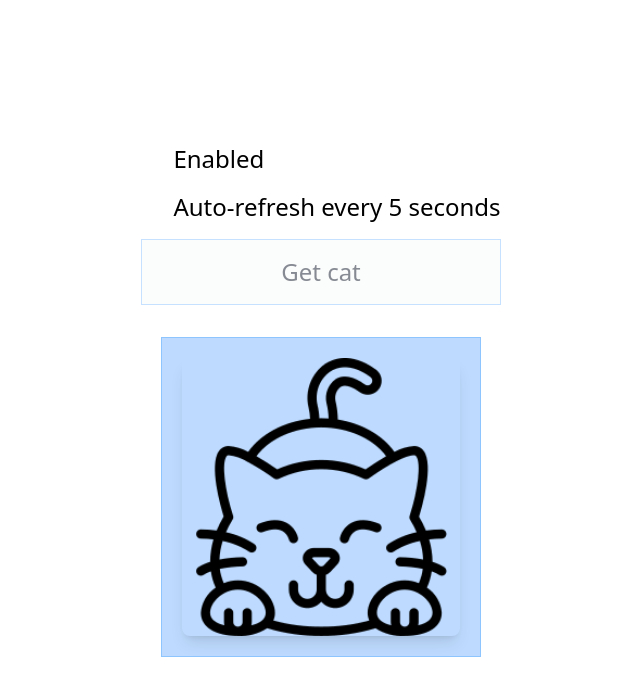
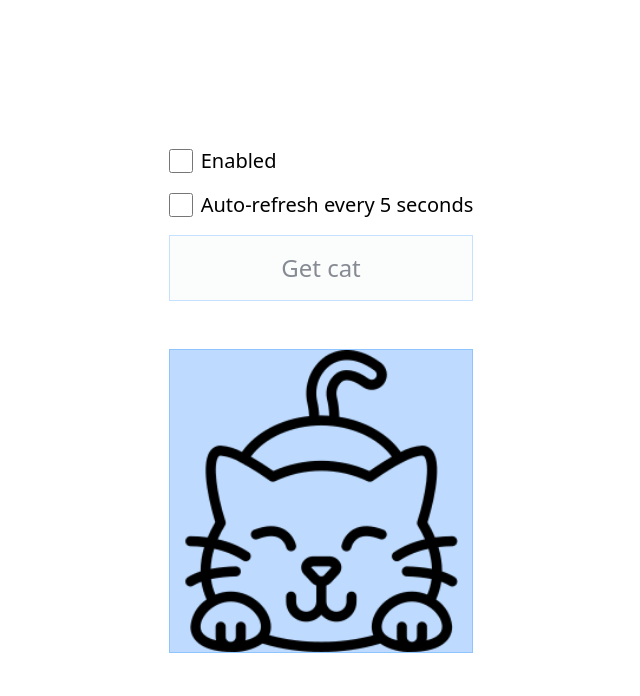
Before and after one commit to AlekseyKopasov/cat-api, a React (Vite) app: page / in a window 1280 px wide. Shown: the top 696 px of the page, without its empty margins (319-959 px from the left). Built offline with nearby package versions, Linux system fonts and the light colour scheme.

Commit message:
рефакторит поведение чекбоксов

```diff
--- a/src/App.tsx
+++ b/src/App.tsx
@@ -2,7 +2,7 @@ import { Form } from './components/Form/Form'
 
 function App() {
   return (
-    <div className='flex flex-col gap-12 items-center justify-center min-h-screen'>
+    <div className='flex flex-col gap-12 items-center justify-center max-w-[320px] min-h-screen m-auto'>
       <Form />
     </div>
   )
--- a/src/components/Form/Form.tsx
+++ b/src/components/Form/Form.tsx
@@ -8,6 +8,7 @@ export const Form = () => {
   const [isLoading, setIsLoading] = useState(false)
   const [isAutoLoading, setIsAutoLoading] = useState(false)
   const [isDisabled, setIsDisabled] = useState(true)
+  const [isEnabledChecked, setIsEnabledChecked] = useState(false)
   const [error, setError] = useState<string | null>(null)
 
   useEffect(() => {
@@ -15,16 +16,21 @@ export const Form = () => {
 
     if (isAutoLoading) {
       setIsDisabled(true)
+      setIsEnabledChecked(false)
       intervalId = window.setInterval(() => {
         fetchRandomCat()
       }, 5000)
+    } else {
+      setIsDisabled(!isEnabledChecked)
     }
 
     return () => {
       clearInterval(intervalId)
-      setIsDisabled(false)
+      // if (!isAutoLoading) {
+      //   setIsDisabled(!isEnabledChecked)
+      // }
     }
-  }, [isAutoLoading])
+  }, [isAutoLoading, isEnabledChecked])
 
   const fetchRandomCat = async (evt?: FormEvent) => {
     evt?.preventDefault()
@@ -36,44 +42,71 @@ export const Form = () => {
       const response = await fetch('https://api.thecatapi.com/v1/images/search')
 
       if (!response.ok) {
-        throw new Error('Failed to fetch image');
+        throw new Error('Failed to fetch image')
       }
 
       const data = await response.json()
-
       setCatImageUrl(data[0].url || 'placeholder.png')
     } catch (err) {
-      setError(err instanceof Error ? err.message : 'Unknown error...');
-      setCatImageUrl('placeholder.png');
+      setError(err instanceof Error ? err.message : 'Unknown error...')
+      setCatImageUrl('placeholder.png')
     } finally {
       setIsLoading(false)
     }
   }
 
-  const unlockLoad = () => {
-    setIsDisabled(prev => !prev)
+  const handleEnableCheckbox = (evt: ChangeEvent<HTMLInputElement>) => {
+    const checked = evt.target.checked
+    setIsEnabledChecked(checked)
+    // setIsDisabled(!checked)
+
+    // Если включаем автозагрузку, снимаем отметку с чекбокса Enabled
+    // if (isAutoLoading) {
+    //   setIsEnabledChecked(false)
+    //   setIsDisabled(true)
+    // }
   }
 
   const autoRefresh = (evt: ChangeEvent<HTMLInputElement>) => {
-    setIsAutoLoading(evt.target.checked)
+    const checked = evt.target.checked
+    setIsAutoLoading(checked)
+
+    // При включении автозагрузки снимаем отметку с чекбокса Enabled
+    if (checked) {
+      setIsEnabledChecked(false)
+      setIsDisabled(true)
+    } else {
+      setIsDisabled(!isEnabledChecked)
+    }
   }
 
   return (
     <form className='flex flex-col gap-4' onSubmit={fetchRandomCat}>
-      <Input title="Enabled" type="checkbox" onClick={unlockLoad} />
-      <Input title="Auto-refresh every 5 seconds" type="checkbox" onChange={autoRefresh} />
-      <Button disabled={isDisabled} text={isLoading ? 'Loading...' : 'Get cat'} type="submit" />
+      <Input
+        title="Enabled"
+        type="checkbox"
+        checked={isEnabledChecked}
+        onChange={handleEnableCheckbox}
+      />
+      <Input
+        title="Auto-refresh every 5 seconds"
+        type="checkbox"
+        checked={isAutoLoading}
+        onChange={autoRefresh}
+      />
+      <Button
+        disabled={isDisabled || isLoading}
+        text={isLoading ? 'Loading...' : 'Get cat'}
+        type="submit"
+      />
 
       {error && <p className="text-red-500">{error}</p>}
 
-      <div className="mt-4">
-        <Image
-          url={catImageUrl}
-          alt="Random cat"
-          className="max-w-full h-auto rounded-lg shadow-lg"
-        />
-      </div>
-
+      <Image
+        url={catImageUrl}
+        alt="Random cat"
+        className="mt-8"
+      />
     </form>
   )
 }
--- a/src/components/Form/Input.tsx
+++ b/src/components/Form/Input.tsx
@@ -8,8 +8,8 @@ export const Input = (props: InputProps) => {
   const { title, ...otherProps } = props
 
   return (
-    <label className='flex gap-2 items-baseline text-2xl font-sans cursor-pointer'>
-      <input className={`w-6 h-6 ${otherProps.className || ''}`} />
+    <label className='flex gap-2 items-center text-xl font-sans cursor-pointer'>
+      <input className="w-6 h-6 border border-blue-300" {...otherProps} />
       <span>{title}</span>
     </label>
   )
--- a/src/components/Image.tsx
+++ b/src/components/Image.tsx
@@ -14,13 +14,13 @@ export const Image = ({
   height = 256
 }: ImageProps) => {
   return (
-    <div className="max-w-xs p-5 mx-auto border border-blue-300 bg-blue-200">
+    <div className={`w-full h-full max-w-[320px] max-h-[320px] aspect-square mx-auto border border-blue-300 bg-blue-200 ${className}`}>
       <img
         src={url}
         alt={alt}
         width={width}
         height={height}
-        className={`object-cover w-full h-full ${className}`}
+        className="object-cover max-w-[320px] max-h-[320px] w-full h-full"
       />
     </div>
   )
```
